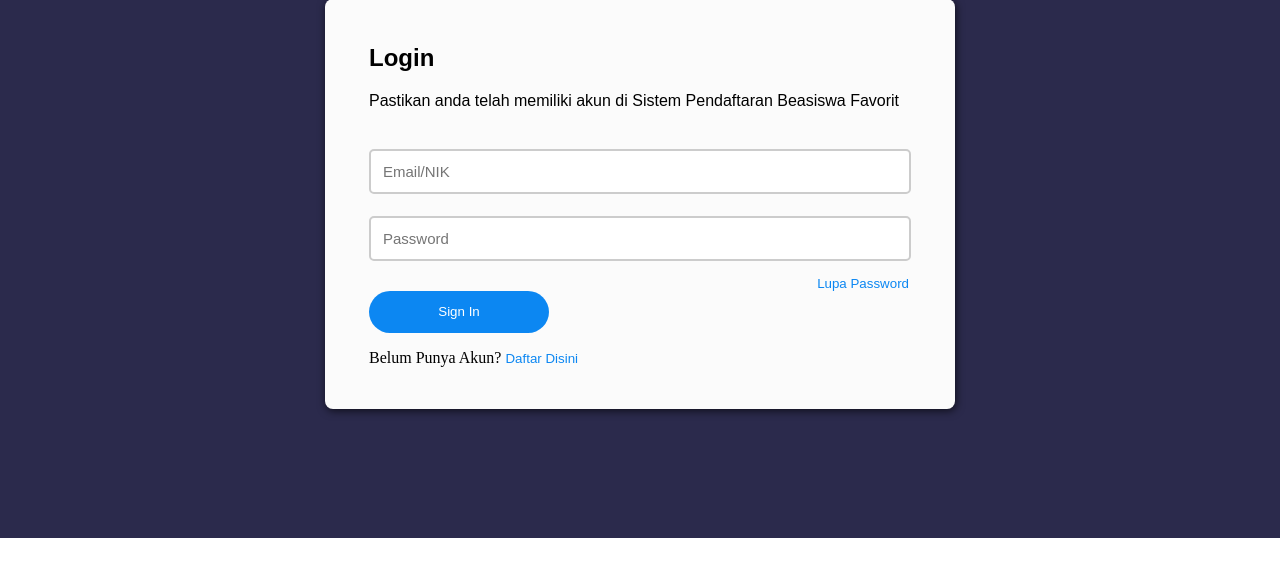
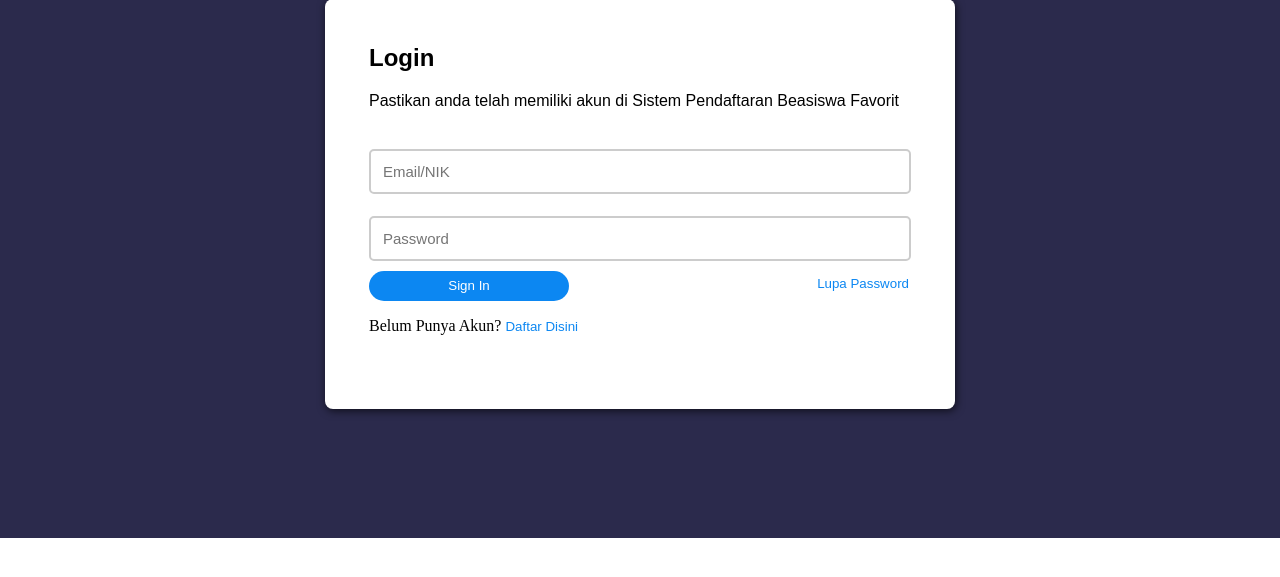
Before and after one commit to afifahkhrnnisa/Tim4-Website_Pendaftaran_Beasiswa-23, a PHP site: page /login.php in a window 1280 px wide. Shown: the part 126-703 px from the top of the page. Run offline with PHP 8.4, Linux system fonts and the light colour scheme.

Commit message:
Update login.css

```diff
--- a/login.css
+++ b/login.css
@@ -17,7 +17,7 @@ a {
     text-align: right;
   }
   #card {
-    background: #fbfbfb;
+    background: white;
     border-radius: 8px;
     box-shadow: 1px 2px 8px rgba(0, 0, 0, 0.65);
     height: 410px;
@@ -31,14 +31,13 @@ a {
     font-family: sans-serif;
     padding-bottom: 10px;
     padding-top: 13px;
-
   }
   #selamat-datang {
    font-family: sans-serif;
    font-size: 20px;
    text-align: center;
    color: white;
-    padding-top: 13px;
+   padding-top: 13px;
   }
   #signup {
     color: #0C87F2;
@@ -53,9 +52,9 @@ a {
     cursor: pointer;
     color: white;
     font-family: sans-serif;
-    height: 42.3px;
-    margin-top: 0px;
-    width: 180px;
+    height: 30px;
+    margin-top: -20px;
+    width: 200px;
   }
   .form {
     align-items: left;
```
